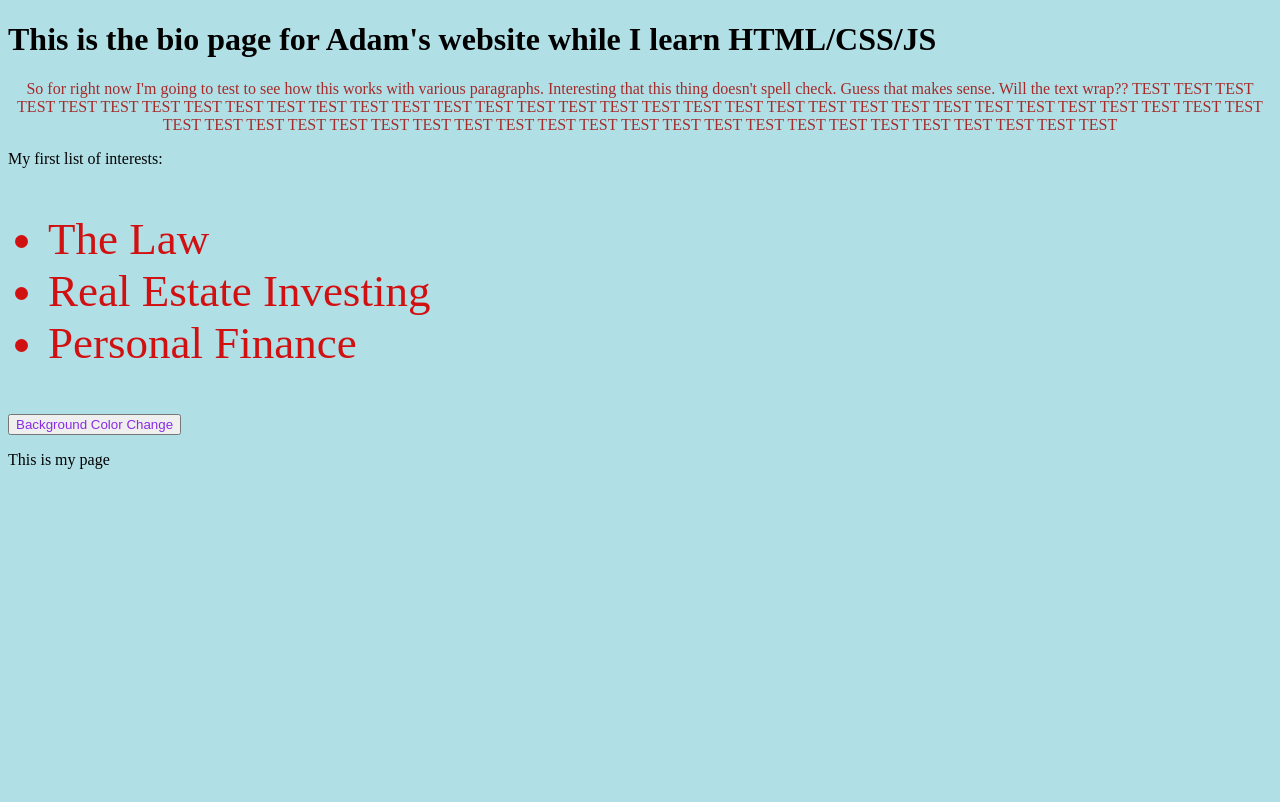
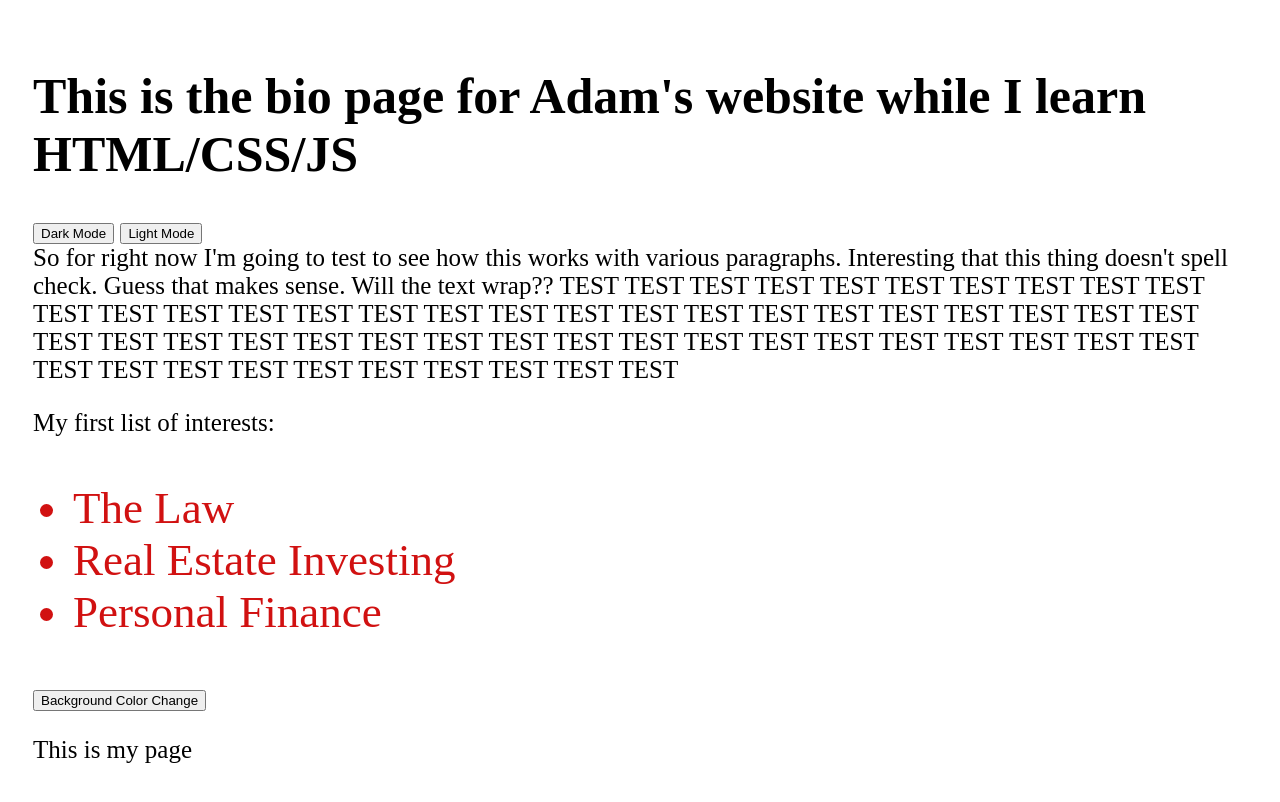
Before and after one commit to MelroseAdam/playground, a plain HTML site: page index.html in a window 1280 px wide. Drawn offline with Linux system fonts and the light colour scheme.

Commit message:
figured out how to do Dark Mode

```diff
--- a/index.html
+++ b/index.html
@@ -8,6 +8,9 @@
 
   <body>
     <h1>This is the bio page for Adam's website while I learn HTML/CSS/JS</h1>
+
+    <button id="dark-mode">Dark Mode</button>
+    <button id="light-mode">Light Mode</button>
 
     <div class="first-paragraph">
       So for right now I'm going to test to see how this works with various
--- a/script.js
+++ b/script.js
@@ -1,24 +1,14 @@
 "use strict";
 
-console.log("Hello World!");
+let darkModeBtn = document.querySelector("#dark-mode");
+// const lightModeBtn = document.querySelector("#light-mode");
 
-let bgcBtn = document.getElementsByClassName("bgc-button");
+let turnOffLights = function () {
+  document.body.classList.toggle("dark-mode");
+  console.log("clicked");
+};
 
-bgcBtn[0].addEventListener("click", function () {
-  bgcBtn[0].style.color = "black";
-});
+darkModeBtn.addEventListener("click", turnOffLights);
+console.log(darkModeBtn);
 
-// document.querySelector('.check').addEventListener('click', function () {
-//     const guess = Number(document.querySelector('.guess').value);
-//     console.log(guess, typeof guess);
-
-// const color = prompt("Red or Blue?");
-// if (color === "Red") {
-//   document.getElementById(".first-paragraph").style.color = "red";
-// } else {
-//   document.getElementById(".first-paragraph").style.color = "blue";
-// }
-
-// let p1 = document.getElementsByClassName("first-paragraph");
-
-// p1 = "Is anything happening?";
+// darkModeBtn.onclick = turnOffLights;
--- a/stylesheet.css
+++ b/stylesheet.css
@@ -1,10 +1,8 @@
 body {
-  background-color: powderblue;
-}
-
-.first-paragraph {
-  text-align: center;
-  color: brown;
+  padding: 25px;
+  background-color: white;
+  color: black;
+  font-size: 25px;
 }
 
 .interests {
@@ -12,6 +10,12 @@ body {
   font-size: 45px;
 }
 
-.bgc-button {
-  color: blueviolet;
+.dark-mode {
+  background-color: black;
+  color: white;
 }
+
+.light-mode {
+  background-color: white;
+  color: black;
+}
```
Also changed, not shown: howtoDOM.js (added, +36 -0 lines).
